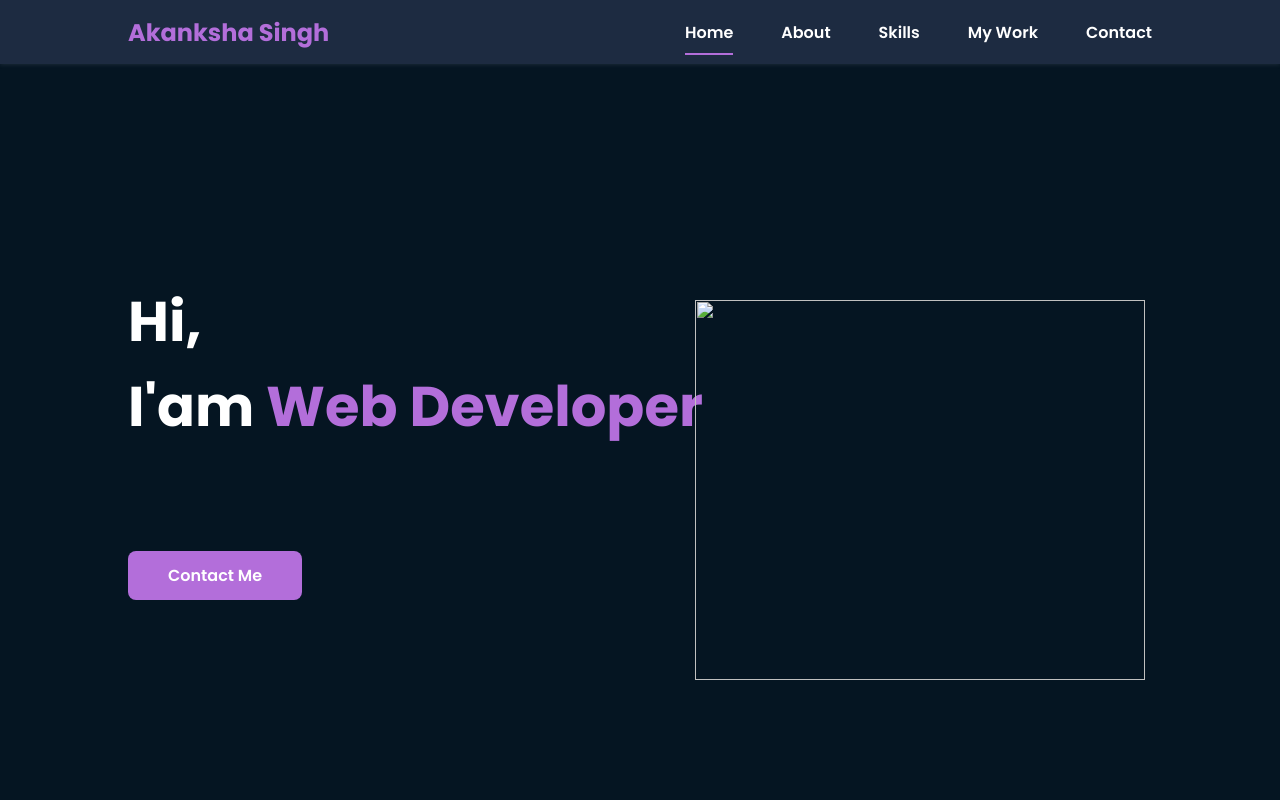
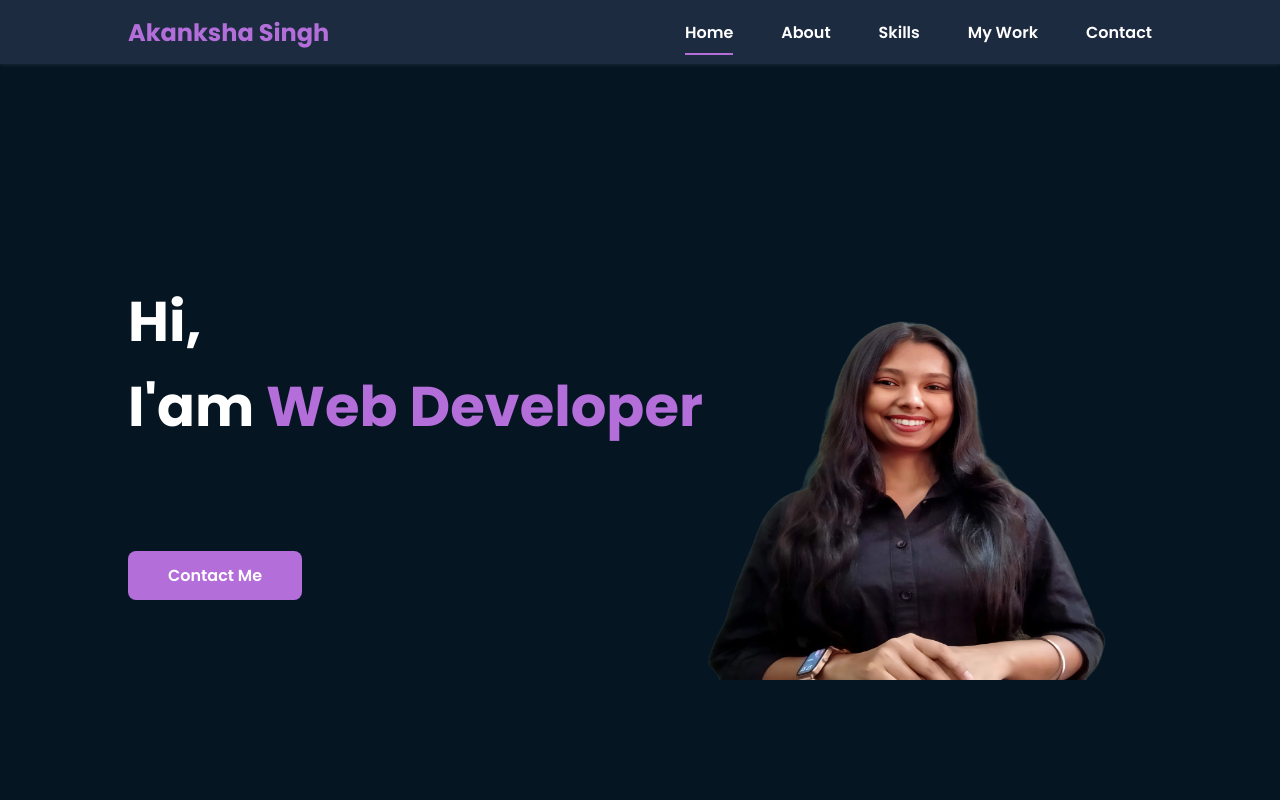
Before and after one commit to aku-S7/Portfolio, a plain HTML site: page index.html in a window 1280 px wide. Shown: the top 800 px of the page. Drawn offline with nearby package versions, Linux system fonts and the light colour scheme.

Commit message:
Update index.html

```diff
--- a/index.html
+++ b/index.html
@@ -42,7 +42,7 @@
             </div>
 
             <div class="home__img">
-                <img src="./snapedit_176000664826.png" alt="">
+                <img src="./snapedit_1732000664826.png" alt="">
             </div>
         </section>
 
```
